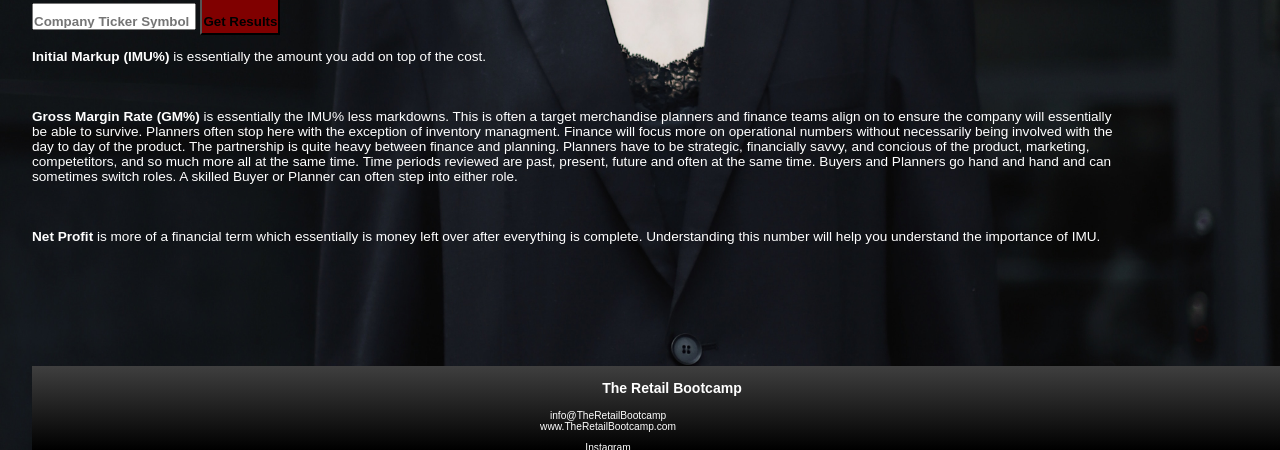
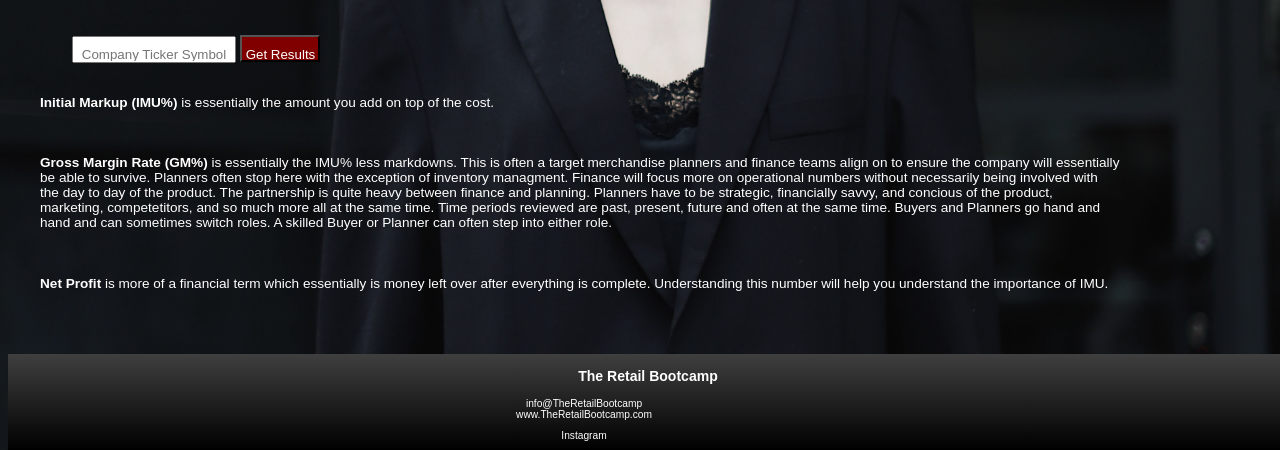
Before and after one commit to ReginaClarke/The-Retail-Bootcamp, a website: page search.html in a window 1280 px wide. Shown: the part 350-800 px from the top of the page. Drawn offline with nearby package versions, Linux system fonts and the light colour scheme.

Commit message:
recommitting what didn't take last night

```diff
--- a/search.html
+++ b/search.html
@@ -51,13 +51,13 @@
 
 
 
-  <footer>
+  <footer id="bottom">
     <h3>The Retail Bootcamp</h3>
     <p>info@TheRetailBootcamp<br>
       www.TheRetailBootcamp.com<br>
     </p>
     <p>Instagram</p>
-  </footer>
+  </footer id="bottom">
 </body>
 
 <script src="./main.js"></script>
--- a/style.css
+++ b/style.css
@@ -3,12 +3,12 @@ body{
   font-family: Arial, Helvetica, sans-serif;
   justify-content: center;
   align-content: center;
+  align-items: center;
   background-image: url("wenyang-lwHNPvw2nVA-unsplash.jpg");
   background-size: 100%;
   background-repeat: no-repeat;
   background-position: center;
   color:#ffffff;
-  margin: 2em;
   }
 
 
@@ -27,11 +27,13 @@ header{
   text-align: center;
   background-image: linear-gradient(to top,#3f3f3f, #000000);
   height: 6em;
-  width: 100%;
+
   top: 0em;
   color:#ffffff;
   position: sticky;
   margin: 0em;
+  padding: 0em;
+  width: 100%;
 }
 
 
@@ -43,7 +45,13 @@ h1{
   color: #ffffff;
 }
 
-
+#HomePage{
+  display: block;
+  justify-content: center;
+  align-items: center;
+  align-content: center;
+  margin: auto;
+}
 
 h2{
   padding: 3em 0 0 0;
@@ -61,6 +69,7 @@ li{
   justify-content: center;
   text-align: center;
   font-weight: bolder;
+  margin: 1em;
   }
 
 
@@ -71,17 +80,18 @@ li{
     height: 1em;
     padding: .75em 0 0 0;
     color: maroon;
-    font-weight: bolder;
+    text-align: center;
   }
 
   button{
     display: flexbox;
     justify-content: center;
     width: 6em;
-    height: 3em;
-    padding: 1em 0 0 0;
+    height: 2em;
+    padding: .75em 0 0 0;
     background-color: maroon;
-    font-weight: bolder;
+    color: white;
+    text-align: center;
   }
 
 
@@ -95,8 +105,25 @@ li{
   }
 
 
-footer{
+  a{
+    color: #ffffff;
+    text-decoration: none;
+  }
+
+
+
+  a:hover {
+    color: maroon;
+  }
+
+
+  div{
+    margin: 2em;
+  }
+
+#bottom{
   display: flexbox;
+align-content: center;
   flex-shrink: 0;
   align-items: center;
   text-align: center;
@@ -106,22 +133,6 @@ footer{
   width: 100%;
   color:#ffffff;
   font-size: .75em;
-  height: 7em;
-  padding: 0em;
+  height: 8em;
   font-weight: lighter;
 }
-
-
-
-a{
-  color: #ffffff;
-  text-decoration: none;
-}
-
-
-
-a:hover {
-  color: maroon;
-}
-
-@media(max )
```
Also changed, not shown: index.html (+3 -3 lines).
